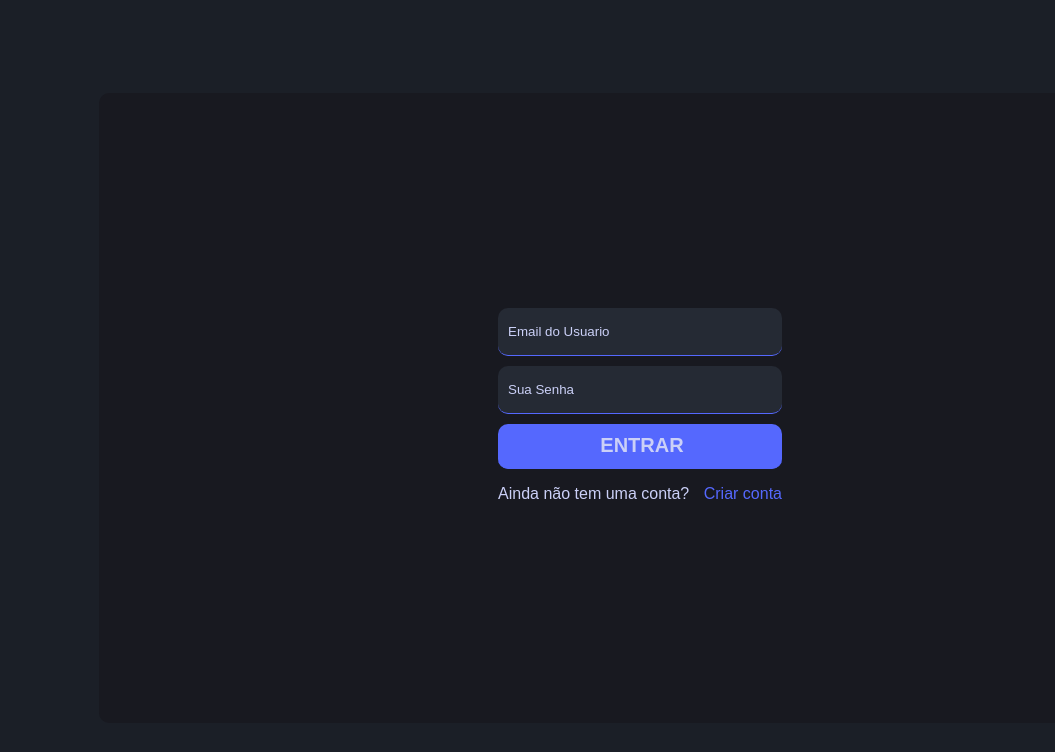
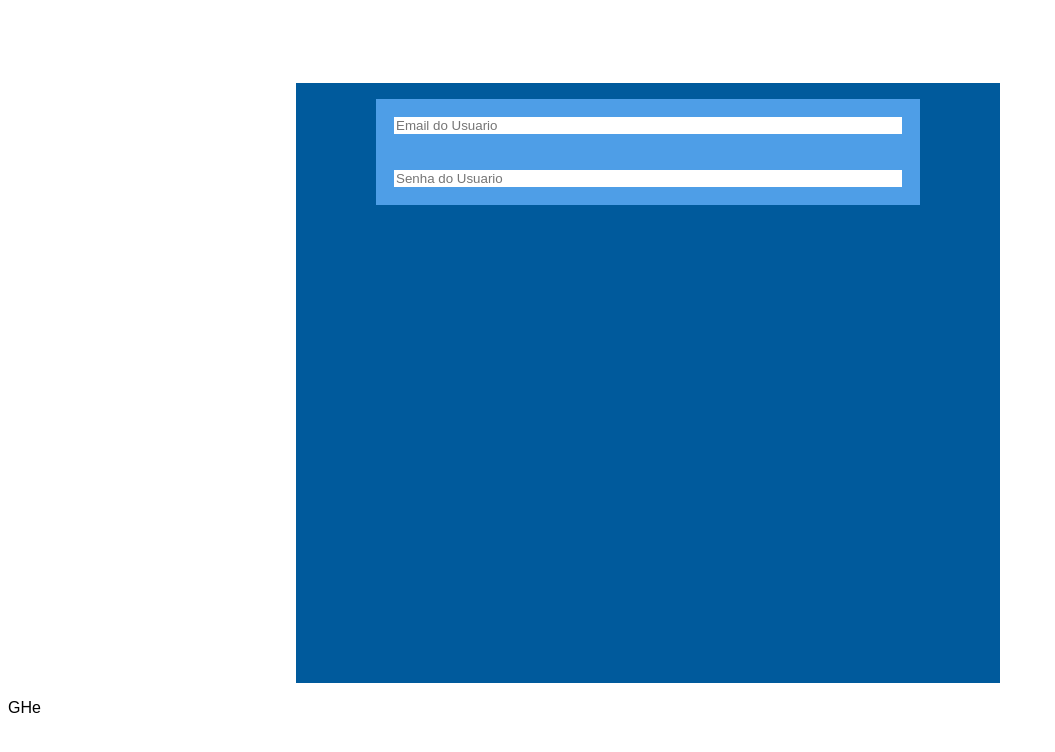
Before and after one commit to mateussiilva/telaLogin, a plain HTML site: page index.html in a window 1280 px wide. Shown: the whole page, without its empty margins (0-1055 px from the left). Drawn offline with Linux system fonts and the light colour scheme.

Commit message:
Reescrevendo o frontend

```diff
--- a/app.js
+++ b/app.js
@@ -4,9 +4,7 @@ function DadosUsuarios(email, senha){
     this.senha = senha;
 }
 
-function cadastrarUsuario() {
-    const formCadastro = document.querySelector("#cadastroDeUsuarios");
-    const formLogin = document.querySelector("#login-user")
+function cadastrarUsuario(formCadastro,formLogin) {
     formCadastro.classList.remove("escondido")
     formLogin.classList.add("escondido")
 }
@@ -14,7 +12,9 @@ function cadastrarUsuario() {
 
 document.addEventListener('submit', events => {
     events.preventDefault()
-    let dado = getDadosUsuarios()
+    const formCadastro = document.querySelector("#cadastroDeUsuarios");
+    const formLogin = document.querySelector("#login-user")
+    let dado = getDadosUsuarios(formCadastro,formLogin)
     console.log(dado)
 })
 
--- a/index.html
+++ b/index.html
@@ -8,26 +8,41 @@
 </head>
 
 <body>
+    <main>
     <section class="area-login">
-        <div class="login">
+        <form>
+            <input type="text" class="input-entrar" name=email-user placeholder="Email do Usuario">
+            <input type="text" class="input-entrar" name=email-user placeholder="Senha do Usuario">
+        </form>
+    </section>
+    <section>
+        <p>GHe</p>
+    </section>
+    </main>
+<!--         <div class="login">
             <div id="login-user" >
             	<form class="formLogin"  method="post">
                 	<input type="email" name="email" id="txtEmail" placeholder="Email do Usuario">
                 	<input type="password" name="senha" placeholder="Sua Senha" id="txtSenha">
-                	<input type="submit" value="Entrar">
+                	<input type="submit" value="Entrar" class="btn-entrar">
             	</form>
 
             <p>Ainda não tem uma conta? <a href="#" onclick="cadastrarUsuario()">Criar conta</a></p>
         </div>
 	    <div id="cadastroDeUsuarios" class="criarConta escondido">
+            <form>
+
                 <input type="text" name="nome" id="txtNome" placeholder="Seu nome">
                 <input type="text" name="email" id="txtEmailCadastro" placeholder="Seu Email">
                 <input type="password" name="senha" id="txtSenhaCadastro" placeholder="Escolha uma senha">
-                <input type="submit" value="Cadastrar">
+                <input type="submit" value="Cadastrar" class="btn-cadastrar">
+                <input type="submit" value="Entrar" class="btn-entrar">
+            </form>
             </div>
+
         </div>
+ -->
 
-    </section>
 </body>
 <script src="app.js"></script>
 </html>
--- a/style.css
+++ b/style.css
@@ -1,90 +1,51 @@
+
+
+
+*{
+    --color-primary:#4e9ee7 ;
+    --color-bg :#3b8dd4;
+    --color-bg :#277cc2;
+    --color-bg :#146baf;
+    --color-bg :#005a9c;
+}
 
 
 body{
-    background-color: #1b1f27;
+
+    align-items: center;
+    background-color: #ffff;
     font-family: Arial, Helvetica, sans-serif;
     overflow: hidden;
 }
 
-.area-login{
+main {
+    width: 100vw;
+    height: 100vh;
     display: flex;
-    height: 100vh;
     justify-content: center;
-    align-items: center;
+    flex-direction: column;
 }
 
-.login{
+/*PARTE DO LOGIN*/
+
+.area-login{
+    margin: 0 auto;
+    background-color: var(--color-bg);
+    width: 55%;
+    height: 600px;
+}
+
+.area-login > form {
     display: flex;
     flex-direction: column;
+    align-items: center;
     justify-content: center;
-    align-items: center;
-    background-color: #181920;
-    width: 80%;
-    height: 70%;
-    padding: 35px;
-    border-radius: 10px;
+    padding: 16px;
 }
 
-.login form{
-    display: flex;
-    flex-direction: column ;
-    width: 100%;
+.input-entrar{
+/*    padding: 12px;*/
+    width: 75%;
+/*    border-radius: 8px;*/
+border: 18px var(--color-primary) solid;
 }
-
-
-.login input{
-    margin-top: 10px;
-    background-color: #252a34;
-    border: none;
-    border-bottom: 1px solid #5568fe;
-    height: 45px;
-    border-radius: 10px;
-    outline: none;
-    color: #cbd0f7;
-    padding-left: 10px;
-
-}
-
-
-/* SEÇÃO DE CRIAR CONTA */
-.criarConta{
-    display: flex;
-    flex-direction: column ;
-    width: 100%;
-
-}
-
-
-
-
-/* Editando o Placeholder dos inputs */
-
-input::placeholder{
-    color: #cbd0f7;
-}
-
-
-form [type="submit"]{
-    display: block;
-    background-color: #5568fe;
-    font-size: 20px;
-    text-transform: uppercase;
-    font-weight: bolder;
-    cursor: pointer;
-}
-
-
-p{
-    color: #cbd0f7;
-}
-
-a{
-    color: #5568fe;
-    text-decoration: none;
-    margin-left: 10px;
-}
-
-
-.escondido{
-    display: none;
-}
```
